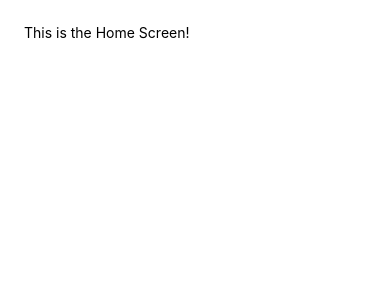
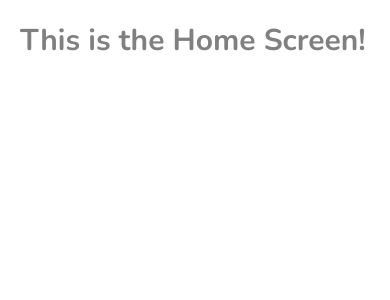
Before and after one commit to OwenSit/ReactNativeTheReviewAppDemo, a React Native app: screen / in a window 390 px wide. Shown: the top 300 px of the page. Built offline with nearby package versions, Linux system fonts and the light colour scheme.

Commit message:
add globalStyle.js

```diff
--- a/screens/about.js
+++ b/screens/about.js
@@ -1,15 +1,12 @@
 import React from "react";
 import { StatusBar } from "expo-status-bar";
 import { StyleSheet, Text, View } from "react-native";
+import { globalStyles } from "../styles/global";
 
 export default function About() {
   return (
-    <View style={styles.container}>
+    <View style={globalStyles.container}>
       <Text>This is the About Screen</Text>
     </View>
   );
 }
-
-const styles = StyleSheet.create({
-  container: { padding: 24 },
-});
--- a/screens/home.js
+++ b/screens/home.js
@@ -1,17 +1,12 @@
 import React from "react";
 import { StatusBar } from "expo-status-bar";
 import { StyleSheet, Text, View } from "react-native";
+import { globalStyles } from "../styles/global";
 
 export default function Home() {
   return (
-    <View style={styles.container}>
-      <Text>This is the Home Screen!</Text>
+    <View style={globalStyles.container}>
+      <Text style={globalStyles.titleText}>This is the Home Screen!</Text>
     </View>
   );
 }
-
-const styles = StyleSheet.create({
-  container: {
-    padding: 24,
-  },
-});
--- a/screens/reviewDetails.js
+++ b/screens/reviewDetails.js
@@ -1,15 +1,12 @@
 import React from "react";
 import { StatusBar } from "expo-status-bar";
 import { StyleSheet, Text, View } from "react-native";
+import { globalStyles } from "../styles/global";
 
 export default function ReviewDetails() {
   return (
-    <View style={styles.container}>
+    <View style={globalStyles.container}>
       <Text>This is the ReviewDetails Screen!</Text>
     </View>
   );
 }
-
-const styles = StyleSheet.create({
-  container: { padding: 24 },
-});
--- /dev/null
+++ b/styles/global.js
@@ -0,0 +1,18 @@
+import React from "react";
+import { StyleSheet, Text, View } from "react-native";
+
+export const globalStyles = StyleSheet.create({
+  container: {
+    flex: 1,
+    padding: 20,
+  },
+  titleText: {
+    fontSize: 30,
+    fontFamily: "nunito-bold",
+    color: "grey",
+  },
+  paragraph: {
+    marginVertical: 8,
+    lineHeight: 20,
+  },
+});
```
